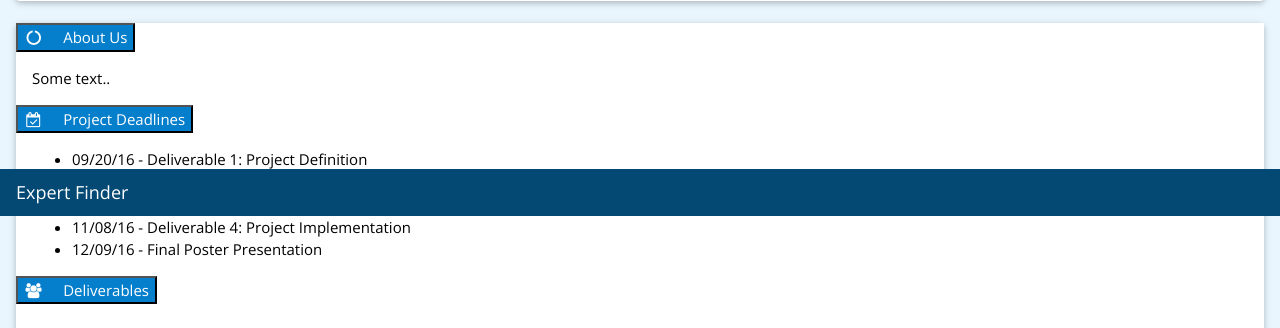
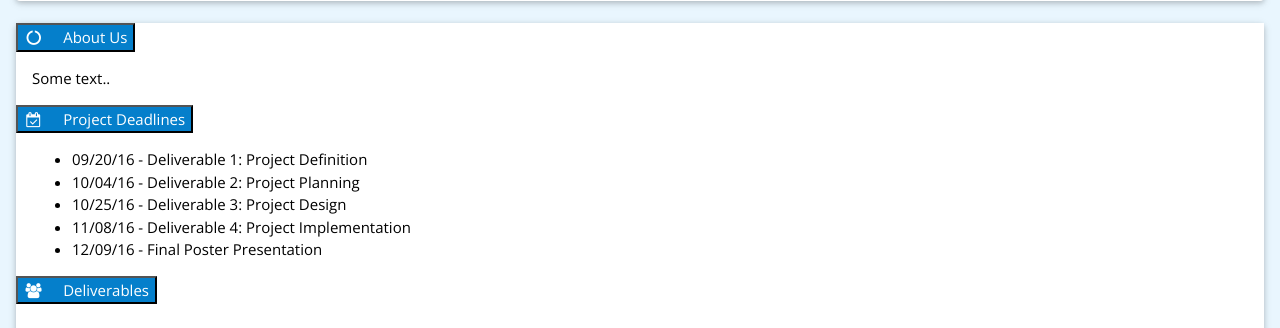
Before and after one commit to jdnoff/SeniorDesignProject, a Django app: a page that uses templates/styled_base.html in a window 1280 px wide. Shown: the part 584-912 px from the top of the page. Run offline with Django 3.2, Linux system fonts and the light colour scheme; some libraries are stand-ins or nearby versions.

Commit message:
Removed footer

```diff
--- a/templates/styled_base.html
+++ b/templates/styled_base.html
@@ -138,11 +138,6 @@
         <!-- End Page Container -->
     </div>
     <br>
-
-    <!-- Footer -->
-    <footer class="w3-container w3-bottom w3-theme-d1 w3-padding-10">
-        <h5>Expert Finder</h5>
-    </footer>
 </div>
 </body>
 </html>
```
